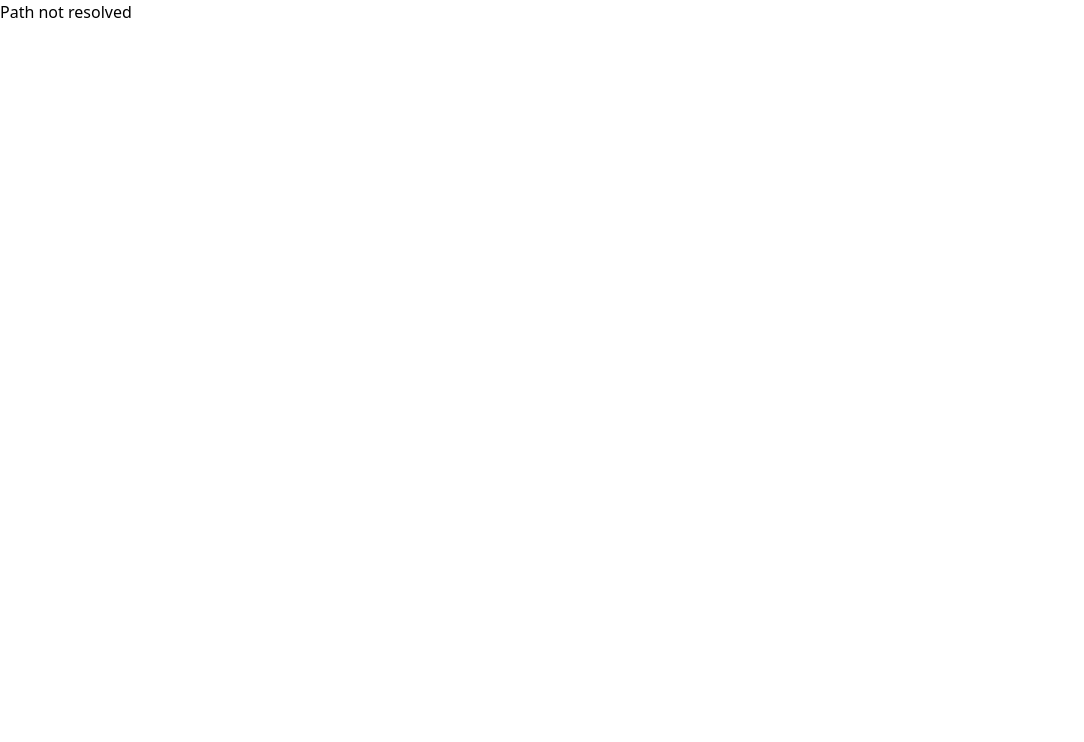
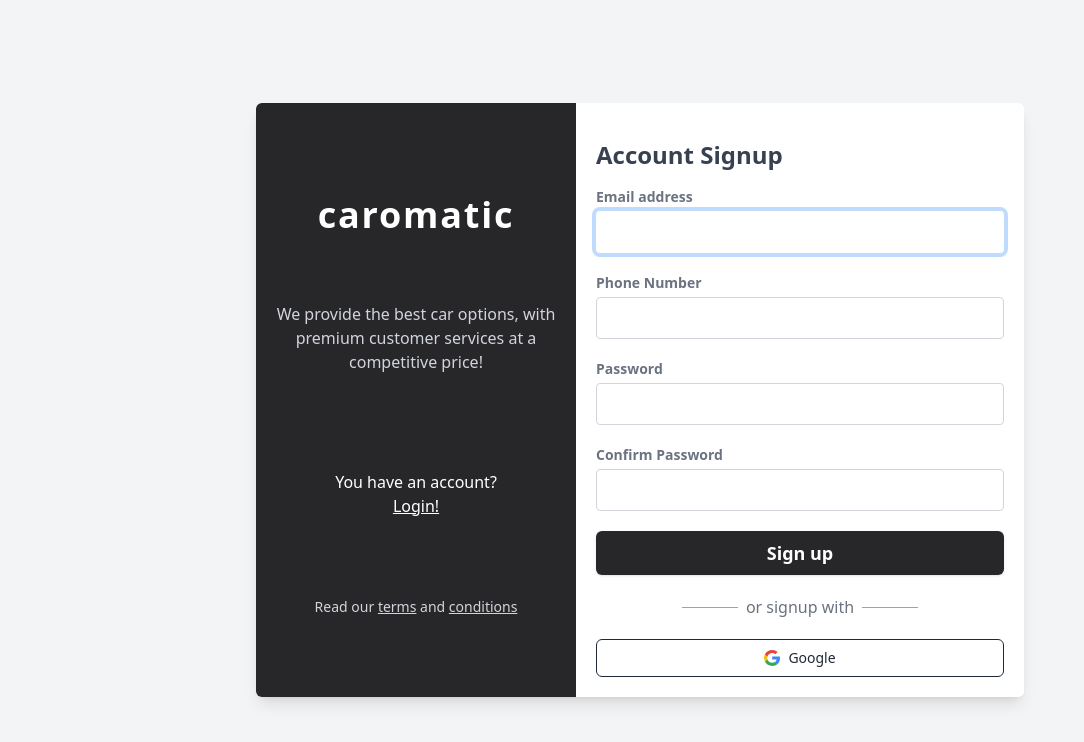
Before and after one commit to azadvt/caromatic, a React (Create React App) app: page /signup in a window 1280 px wide. Before the commit this address had no page. Shown: the top 742 px of the page, without its empty margins (0-1084 px from the left). Built offline with nearby package versions, Linux system fonts and the light colour scheme.

Commit message:
signup page designed

```diff
--- a/src/index.css
+++ b/src/index.css
@@ -2,3 +2,10 @@
 @tailwind base;
 @tailwind components;
 @tailwind utilities;
+@layer base {
+    input[type="number"]::-webkit-inner-spin-button,
+    input[type="number"]::-webkit-outer-spin-button {
+      -webkit-appearance: none;
+      margin: 0;
+    }
+  }
--- /dev/null
+++ b/src/pages/user/Signup.js
@@ -0,0 +1,141 @@
+import React from 'react'
+import google from '../../assets/icons/google.svg'
+
+function Signup() {
+  return (
+    <div>
+        <div className="flex items-center min-h-screen p-4 bg-gray-100 lg:justify-center">
+      <div className="flex flex-col overflow-hidden bg-white rounded-md shadow-lg max md:flex-row md:flex-1 lg:max-w-screen-md">
+        <div className="p-4 py-6 text-white bg-zinc-800 md:w-80 md:flex-shrink-0 md:flex md:flex-col md:items-center md:justify-evenly">
+          <div className="my-3 text-4xl font-bold tracking-wider text-center">
+            <a href="/">caromatic</a>
+          </div>
+          <p className="mt-6 font-normal text-center text-gray-300 md:mt-0">
+            We provide the best car options, with premium customer services at a
+            competitive price!
+          </p>
+          <p className="flex flex-col items-center justify-center mt-10 text-center">
+            <span>You have an account?</span>
+            <a href="/login" className="underline">
+             Login!
+            </a>
+          </p>
+          <p className="mt-6 text-sm text-center text-gray-300">
+            Read our{" "}
+            <a href="#" className="underline">
+              terms
+            </a>{" "}
+            and{" "}
+            <a href="#" className="underline">
+              conditions
+            </a>
+          </p>
+        </div>
+        <div className="p-5 bg-white md:flex-1">
+          <h3 className="my-4 text-2xl font-semibold text-gray-700">
+            Account Signup
+          </h3>
+          <form action="/" className="flex flex-col space-y-5">
+            <div className="flex flex-col space-y-1">
+              <label
+                htmlFor="email"
+                className="text-sm font-semibold text-gray-500"
+              >
+                Email address
+              </label>
+              <input
+                type="email"
+                id="email"
+                autoFocus
+                name='email'
+                className="px-4 py-2 transition duration-300 border border-gray-300 rounded focus:border-transparent focus:outline-none focus:ring-4 focus:ring-blue-200"
+              />
+            </div>
+            <div className="flex flex-col space-y-1">
+              <div className="flex items-center justify-between">
+                <label
+                  htmlFor="password"
+                  className="text-sm font-semibold text-gray-500"
+                >
+                  Phone Number
+                </label>
+
+              </div>
+              <input
+                name='phone'
+                type="number"
+                id="phone"
+                className="px-4 py-2 transition duration-300 border border-gray-300 rounded focus:border-transparent focus:outline-none focus:ring-4 focus:ring-blue-200"
+              />
+            </div>
+            <div className="flex flex-col space-y-1">
+              <div className="flex items-center justify-between">
+                <label
+                  htmlFor="password"
+                  className="text-sm font-semibold text-gray-500"
+                >
+                  Password
+                </label>
+
+              </div>
+              <input
+                type="password"
+                id="password"
+                name='password'
+                className="px-4 py-2 transition duration-300 border border-gray-300 rounded focus:border-transparent focus:outline-none focus:ring-4 focus:ring-blue-200"
+              />
+            </div>
+            <div className="flex flex-col space-y-1">
+              <div className="flex items-center justify-between">
+                <label
+                  htmlFor="password"
+                  className="text-sm font-semibold text-gray-500"
+                >
+                 Confirm Password
+                </label>
+
+              </div>
+              <input
+                type="c_password"
+                id="c_password"
+                name='c_password'
+                className="px-4 py-2 transition duration-300 border border-gray-300 rounded focus:border-transparent focus:outline-none focus:ring-4 focus:ring-blue-200"
+              />
+            </div>
+
+            <div>
+              <button
+                type="submit"
+                className="w-full px-4 py-2 text-lg font-semibold text-white transition-colors duration-300 bg-zinc-800 rounded-md shadow hover:bg-zinc-900 focus:outline-none focus:ring-blue-200 focus:ring-4"
+              >
+                Sign up
+              </button>
+            </div>
+            <div className="flex flex-col space-y-5">
+              <span className="flex items-center justify-center space-x-2">
+                <span className="h-px bg-gray-400 w-14"></span>
+                <span className="font-normal text-gray-500">or signup with</span>
+                <span className="h-px bg-gray-400 w-14"></span>
+              </span>
+              <div className="flex flex-col space-y-4">
+                <a
+                  href="/"
+                  className="flex items-center justify-center px-4 py-2 space-x-2 transition-colors duration-300 border border-gray-800 rounded-md group hover:bg-gray-800 focus:outline-none"
+                >
+                  <img src={google} alt="" className="w-4"/>
+                  <span className="text-sm font-medium text-gray-800 group-hover:text-white">
+                    Google
+                  </span>
+                </a>
+
+              </div>
+            </div>
+          </form>
+        </div>
+      </div>
+    </div>
+    </div>
+  )
+}
+
+export default Signup
--- a/src/routes/UserRoute.js
+++ b/src/routes/UserRoute.js
@@ -2,12 +2,14 @@ import React from "react";
 import { Routes, Route } from "react-router-dom";
 import Home from "../pages/user/Home";
 import Login from "../pages/user/Login";
+import Signup from "../pages/user/Signup";
 function UserRoute() {
   return (
     <>
       <Routes>
         <Route path="/" element={<Home/>} />
         <Route path="/login" element={<Login/>}/>
+        <Route path="/signup" element={<Signup/>}/>
         <Route path="*" element={<p>Path not resolved</p>} />
 
       </Routes>
```
